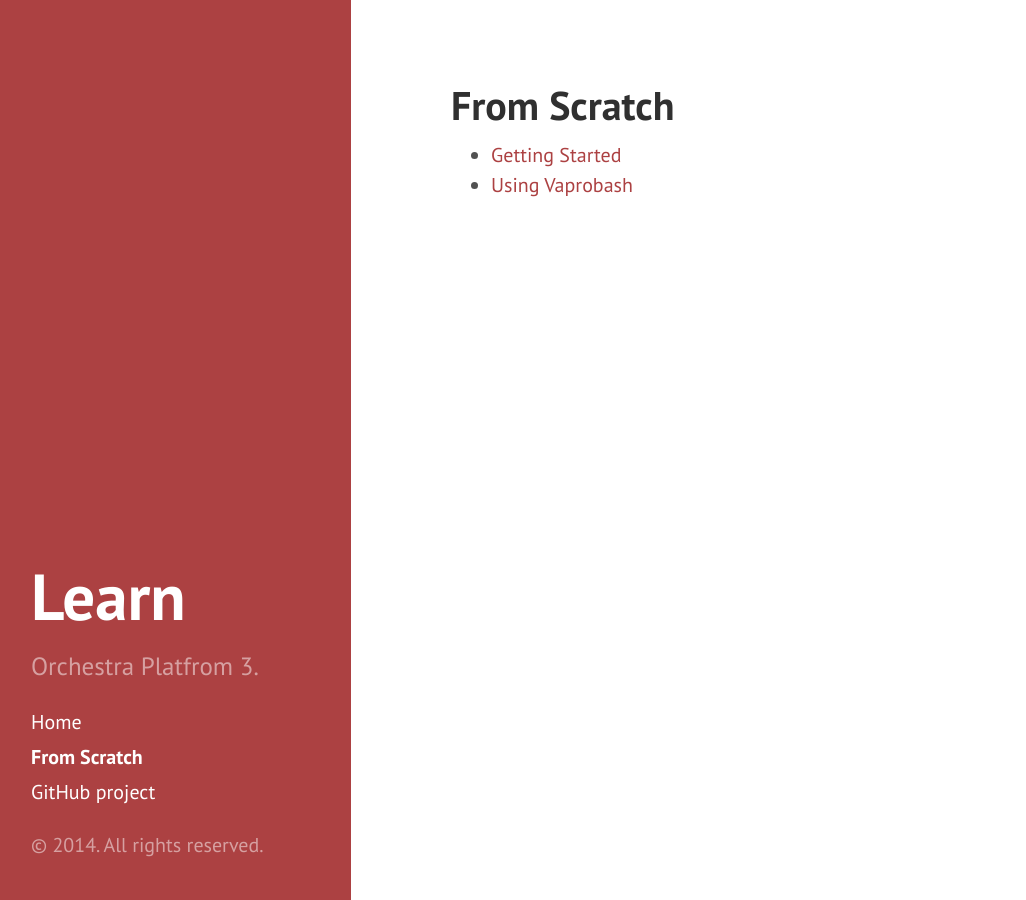
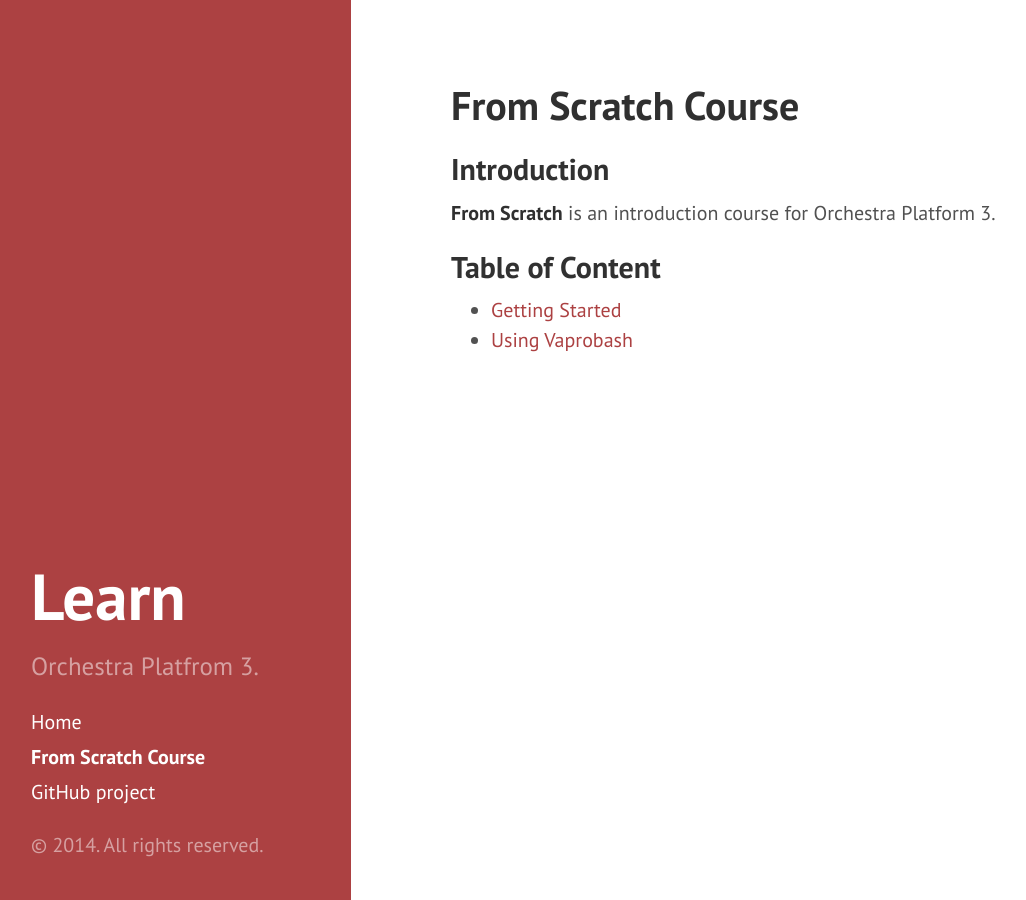
Before and after one commit to orchestral/learn, a Jekyll site: the page built from from-scratch.md, in a window 1280 px wide. Shown: the whole page, without its empty margins (9-1035 px from the left). Built offline with Jekyll 4.4.1, drawn with Linux system fonts in a browser that asks for light colours; Markdown is read by kramdown in place of the engine named in the settings.

Commit message:
Add some detail.
Signed-off-by: crynobone <crynobone@gmail.com>

```diff
--- a/from-scratch.md
+++ b/from-scratch.md
@@ -1,8 +1,13 @@
 ---
 layout: page
-title: From Scratch
+title: From Scratch Course
 
 ---
 
+## Introduction
+
+**From Scratch** is an introduction course for Orchestra Platform 3.
+
+## Table of Content
 * [Getting Started](/from-scratch/installation)
 * [Using Vaprobash](/from-scratch/using-vaprobash)
```
